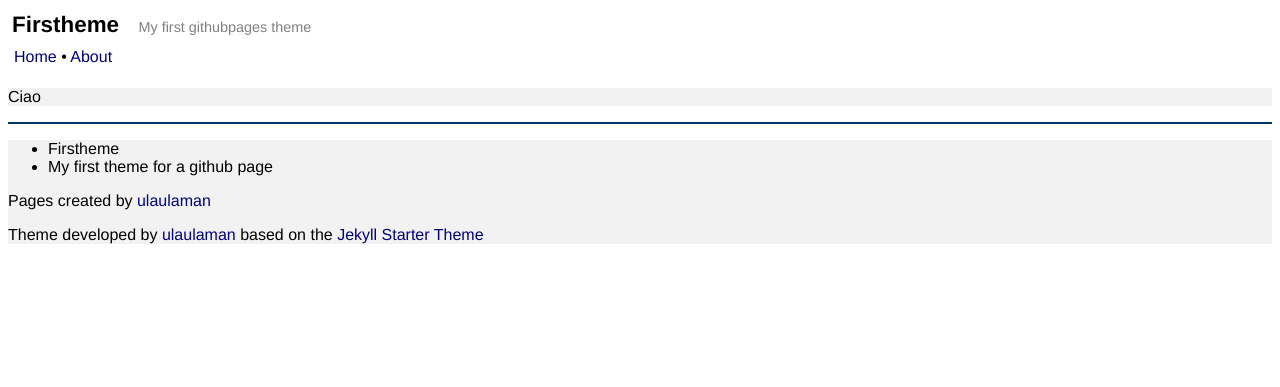
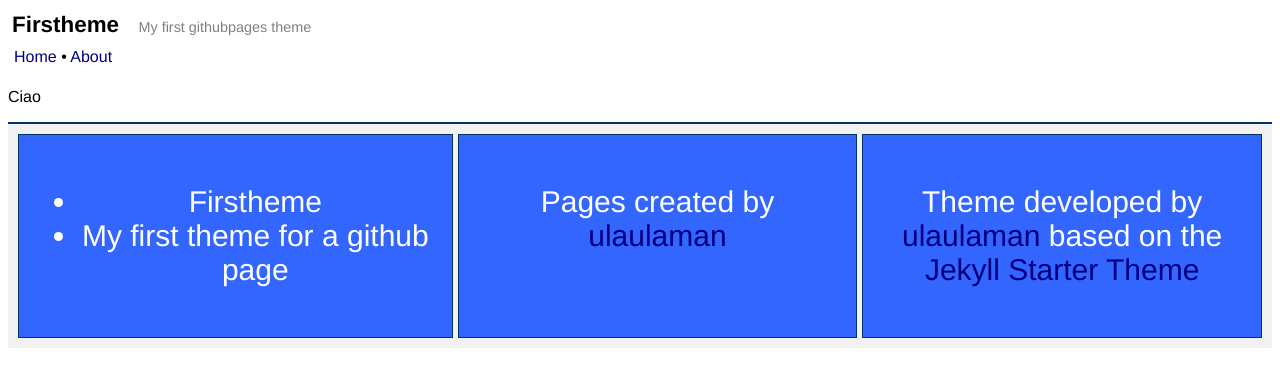
Before and after one commit to ulaulaman/firstheme, a Jekyll site: the page built from index.html, in a window 1280 px wide. Shown: the top 387 px of the page. Built offline with Jekyll 4.4.1, drawn with Linux system fonts in a browser that asks for light colours.

Commit message:
Update style.css

```diff
--- a/css/style.css
+++ b/css/style.css
@@ -40,5 +40,22 @@
 }
 
 .wrapper {
+  background-color: #ffffff;
+}
+
+.footer-grid-container {
+  display: grid;
+  grid-column-gap: 5px;
+  grid-template-columns: auto auto auto;
   background-color: #f2f2f2;
+  padding: 10px;
 }
+
+.footer-grid-item {
+  background-color: #3366ff;
+  color: #ffffff;
+  border: 1px solid #003366;
+  padding: 20px;
+  font-size: 30px;
+  text-align: center;
+}
```
